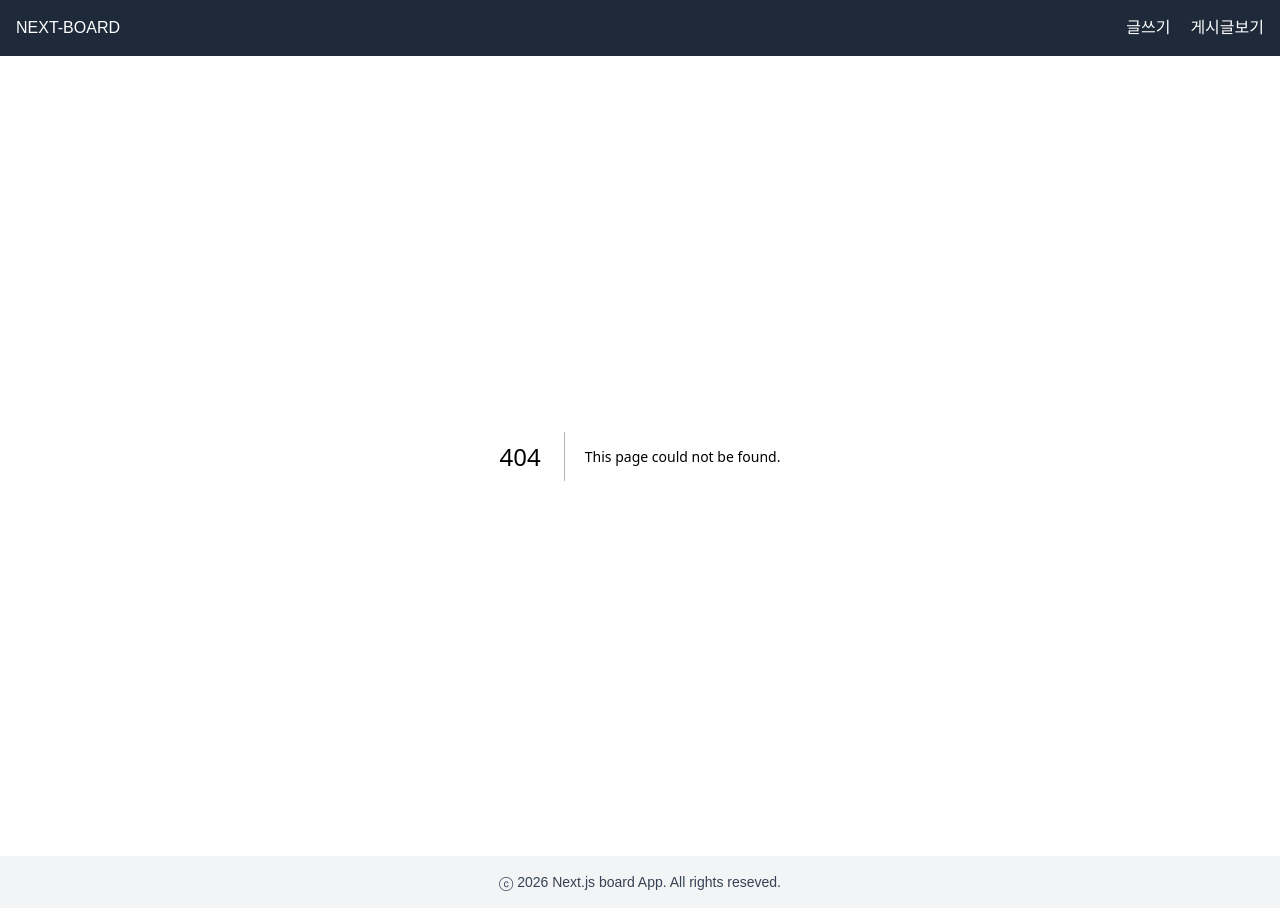
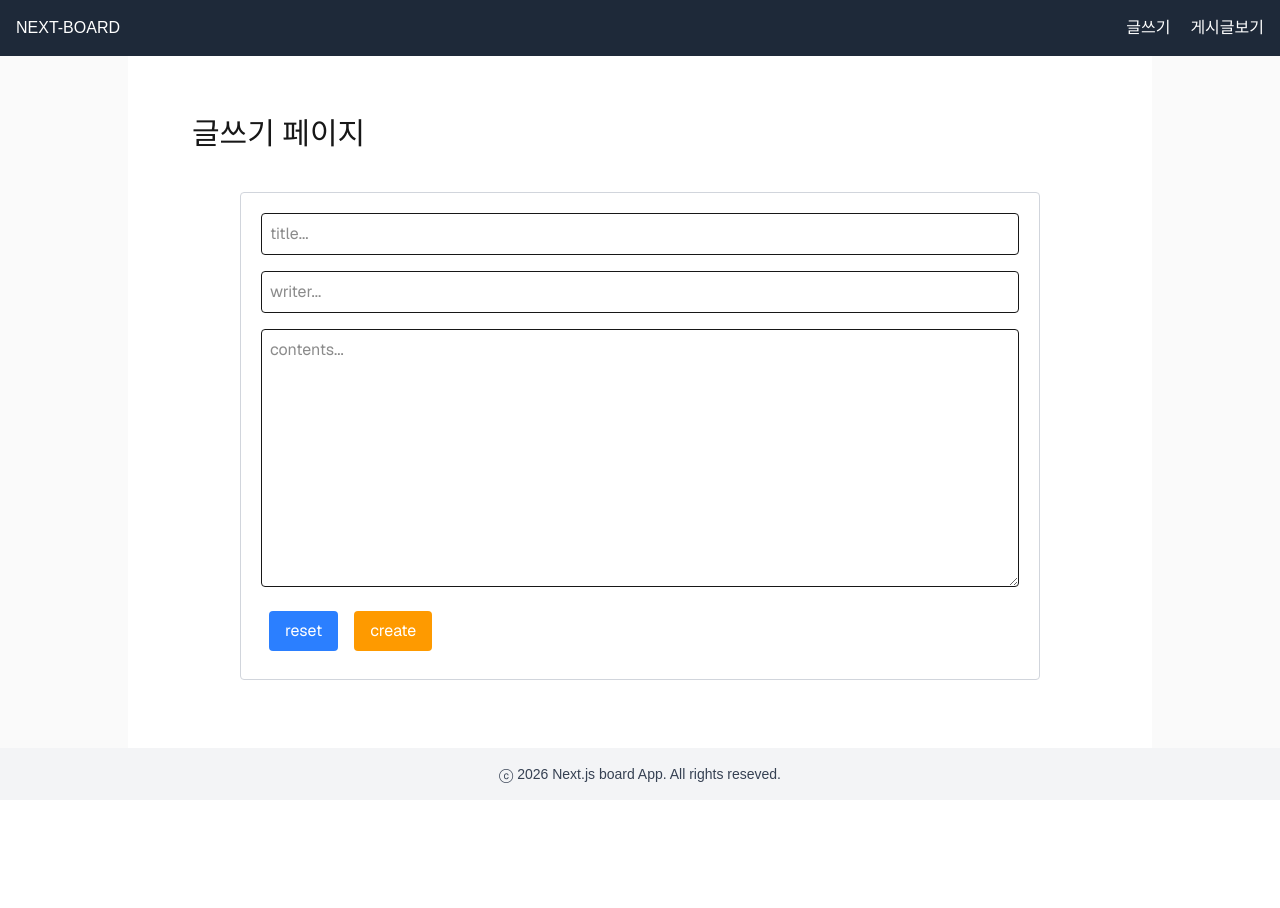
Before and after one commit to dhalfks/next-board, a Next.js app: page /board/write in a window 1280 px wide. Before the commit this address had no page. After the commit the page ends 800 px from the top, so only its background shows below. Built offline with nearby package versions, Linux system fonts and the light colour scheme.

Commit message:
next-board 5

```diff
--- /dev/null
+++ b/app/board/write/page.tsx
@@ -0,0 +1,40 @@
+export default function Write(){
+    return(
+        <div className="flex flex-col flex-1 items-center justify-center bg-zinc-50 font-sans dark:bg-black">
+            <main className="flex flex-1 w-full max-w-5xl flex-col py-15 px-16 bg-white dark:bg-black sm:items-start">
+                <h1 className="text-3xl text-bold mb-10">글쓰기 페이지</h1>
+                <form
+                    className="flex flex-col space-y-4 mx-auto w-200 border
+                                border-gray-300 p-5 rounded">
+                    <input className="p-2 border rounded"
+                        type="text"
+                        name="title"
+                        placeholder="title..."
+                    />
+                    <input className="p-2 border rounded"
+                        type="text"
+                        name="writer"
+                        placeholder="writer..."
+                    />
+                    <textarea className="p-2 border rounded"
+                        name="contents"
+                        cols={30}
+                        rows={10}
+                        placeholder="contents..."
+                    ></textarea>
+                    <div className="flex">
+                        <button
+                            className="bg-blue-500 text-white px-4 py-2 rounded m-2 hover:bg-blue-700"
+                            type="reset"
+                        >reset
+                        </button>
+                        <button
+                            className="bg-amber-500 text-white px-4 py-2 rounded m-2 hover:bg-amber-700"
+                            type="button"
+                        >create</button>
+                    </div>
+                </form>
+            </main>
+        </div>
+    )
+}
--- a/app/components/board/boardSample.tsx
+++ b/app/components/board/boardSample.tsx
@@ -1,7 +1,7 @@
 export default function Sample(){
     return(
         <div className="flex flex-col flex-1 items-center justify-center bg-zinc-50 font-sans dark:bg-black">
-            <main className="flex flex-1 w-full max-w-5xl flex-col py-32 px-16 bg-white dark:bg-black sm:items-start">
+            <main className="flex flex-1 w-full max-w-5xl flex-col py-15 px-16 bg-white dark:bg-black sm:items-start">
                 <h1 className="text-3xl text-bold"></h1>
             </main>
         </div>
```
Also changed, not shown: app/data/수행순서.txt.
